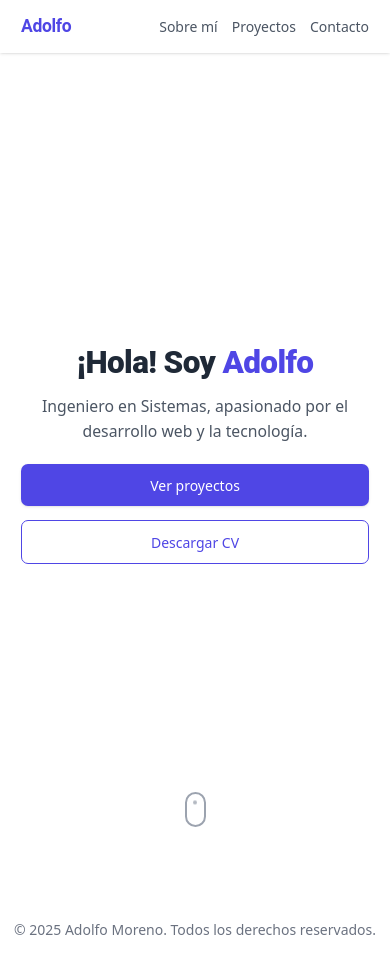
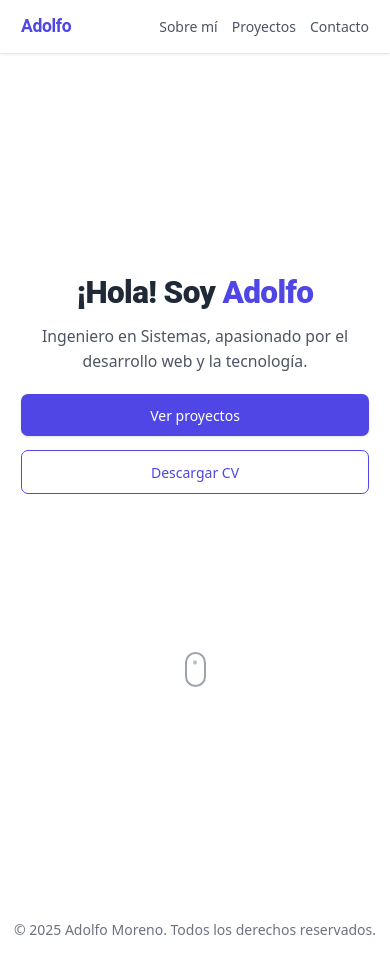
Before and after one commit to AdolfoMor/Portafolio, a Vue app: page / in a window 390 px wide. Built offline with nearby package versions, Linux system fonts and the light colour scheme.

Commit message:
mouse cel 4

```diff
--- a/src/Hero.vue
+++ b/src/Hero.vue
@@ -80,11 +80,11 @@ onMounted(() => {
 /* Subir solo el contenido principal en móvil */
 @media (max-width: 639px) {
   .content-main {
-    transform: translateY(-20px);
+    transform: translateY(-90px);
   }
 
   .scroll-indicator {
-    bottom: 5rem; /* más cerca en móvil */
+    bottom: 15rem; /* más cerca en móvil */
   }
 }
 
```
